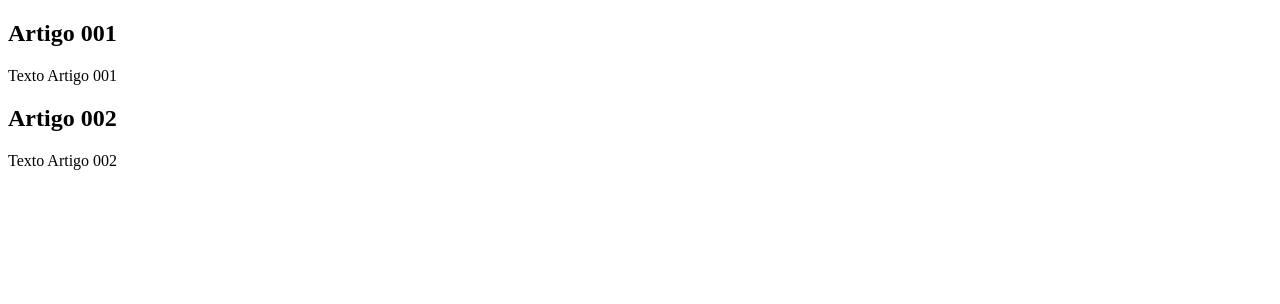
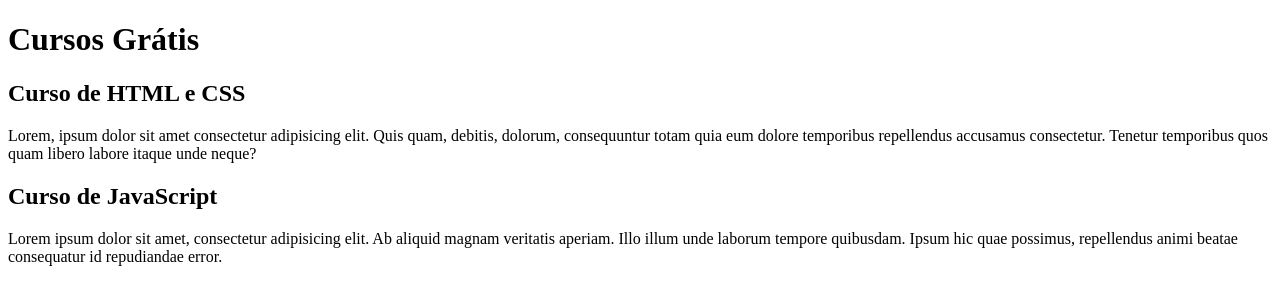
Before and after one commit to viniciolimaa/projeto-site, a plain HTML site: page index.html in a window 1280 px wide. Drawn offline with Linux system fonts and the light colour scheme.

Commit message:
Comecei  a escrever o conteúdo

```diff
--- a/index.html
+++ b/index.html
@@ -8,12 +8,15 @@
 <body>
     <main>
         <header>
-            <article><h2>Artigo 001</h2>
-            <p>Texto Artigo 001</p>
+            <h1>Cursos Grátis</h1>
+        </header>
+        <header>
+            <article><h2>Curso de HTML e CSS</h2>
+            <p>Lorem, ipsum dolor sit amet consectetur adipisicing elit. Quis quam, debitis, dolorum, consequuntur totam quia eum dolore temporibus repellendus accusamus consectetur. Tenetur temporibus quos quam libero labore itaque unde neque?</p>
             </article>
             <article>
-                <h2>Artigo 002</h2>
-                <p>Texto Artigo 002</p>
+                <h2>Curso de JavaScript</h2>
+                <p>Lorem ipsum dolor sit amet, consectetur adipisicing elit. Ab aliquid magnam veritatis aperiam. Illo illum unde laborum tempore quibusdam. Ipsum hic quae possimus, repellendus animi beatae consequatur id repudiandae error.</p>
             </article>
         </header>
     </main>
```
